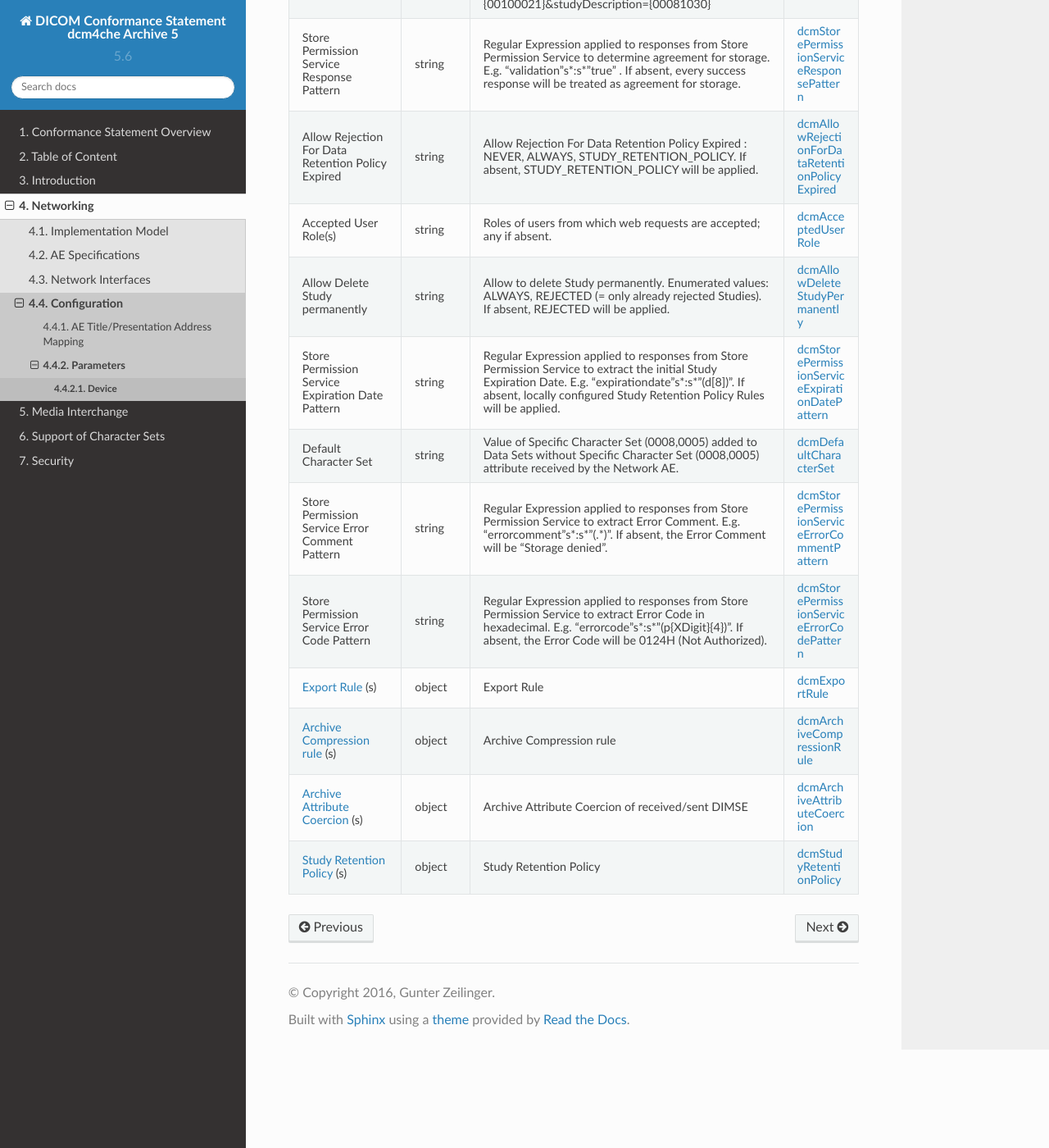
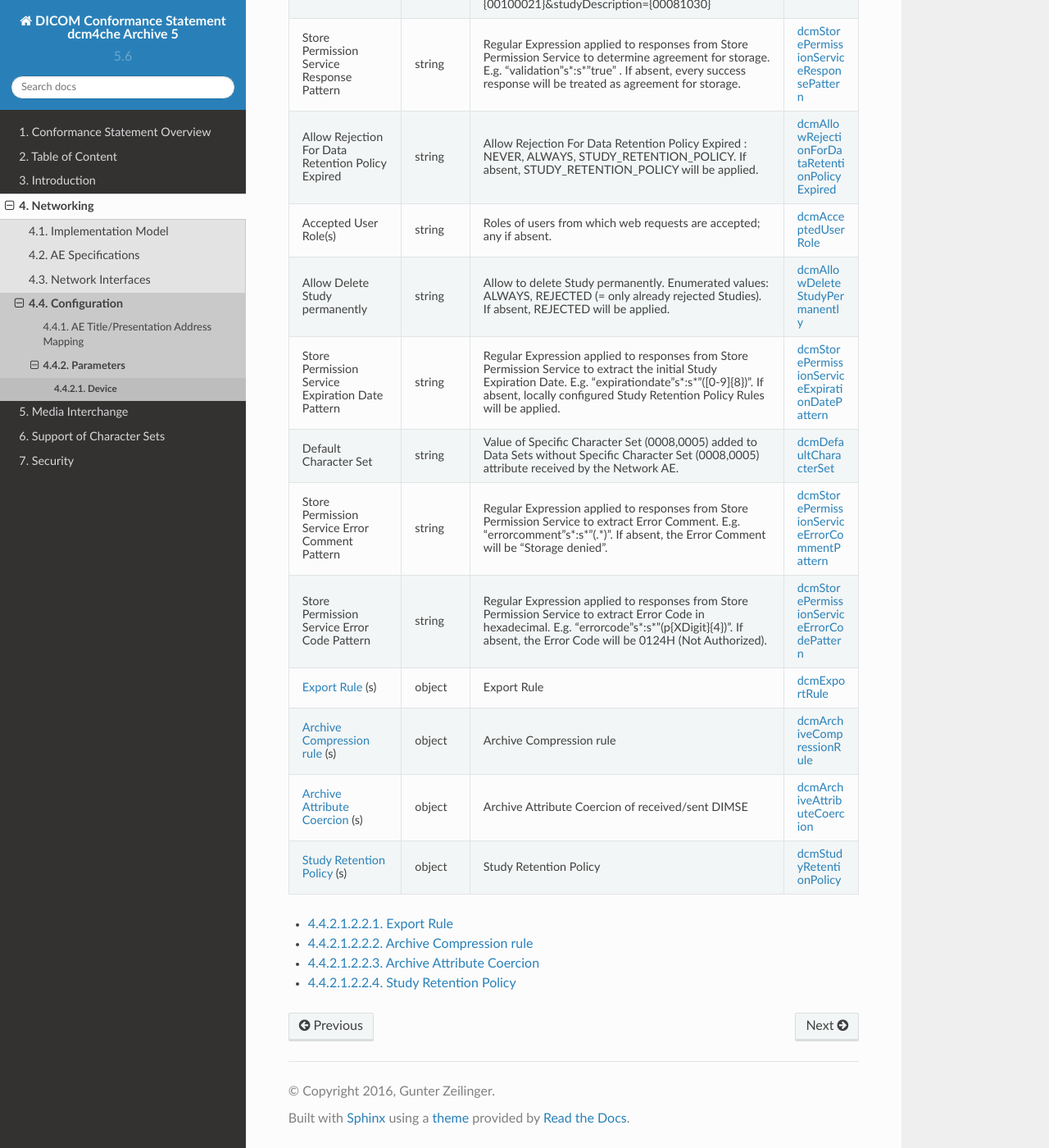
Before and after one commit to dcm4che/dcm4chee-arc-cs, a Sphinx documentation site: the page built from docs/networking/config/archiveNetworkAE.rst, in a window 1280 px wide and 1400 px high, scrolled down 2440 px. Shown: the whole window at 82% size. Built offline with Sphinx 7.4.7 and the Read the Docs theme 2.0.0, drawn with Linux system fonts in a browser that asks for light colours.

Commit message:
update config param - https://github.com/dcm4che/dcm4chee-arc-light/issues/414

```diff
--- a/docs/networking/config/archiveDevice.rst
+++ b/docs/networking/config/archiveDevice.rst
@@ -263,7 +263,7 @@
     .. _dcmAllowDeleteStudyPermanently:
 
     dcmAllowDeleteStudyPermanently_"
-    "Store Permission Service Expiration Date Pattern",string,"Regular Expression applied to responses from Store Permission Service to extract the initial Study Expiration Date. E.g. ""expirationdate""\s*:\s*""(\d[8])"". If absent, locally configured Study Retention Policy Rules will be applied.","
+    "Store Permission Service Expiration Date Pattern",string,"Regular Expression applied to responses from Store Permission Service to extract the initial Study Expiration Date. E.g. ""expirationdate""\s*:\s*""([0-9]{8})"". If absent, locally configured Study Retention Policy Rules will be applied.","
     .. _dcmStorePermissionServiceExpirationDatePattern:
 
     dcmStorePermissionServiceExpirationDatePattern_"
--- a/docs/networking/config/archiveNetworkAE.rst
+++ b/docs/networking/config/archiveNetworkAE.rst
@@ -131,7 +131,7 @@
     .. _dcmAllowDeleteStudyPermanently:
 
     dcmAllowDeleteStudyPermanently_"
-    "Store Permission Service Expiration Date Pattern",string,"Regular Expression applied to responses from Store Permission Service to extract the initial Study Expiration Date. E.g. ""expirationdate""\s*:\s*""(\d[8])"". If absent, locally configured Study Retention Policy Rules will be applied.","
+    "Store Permission Service Expiration Date Pattern",string,"Regular Expression applied to responses from Store Permission Service to extract the initial Study Expiration Date. E.g. ""expirationdate""\s*:\s*""([0-9]{8})"". If absent, locally configured Study Retention Policy Rules will be applied.","
     .. _dcmStorePermissionServiceExpirationDatePattern:
 
     dcmStorePermissionServiceExpirationDatePattern_"
```
Also changed, not shown: other parts of docs/networking/config/archiveNetworkAE.rst (+7 -0 lines).
